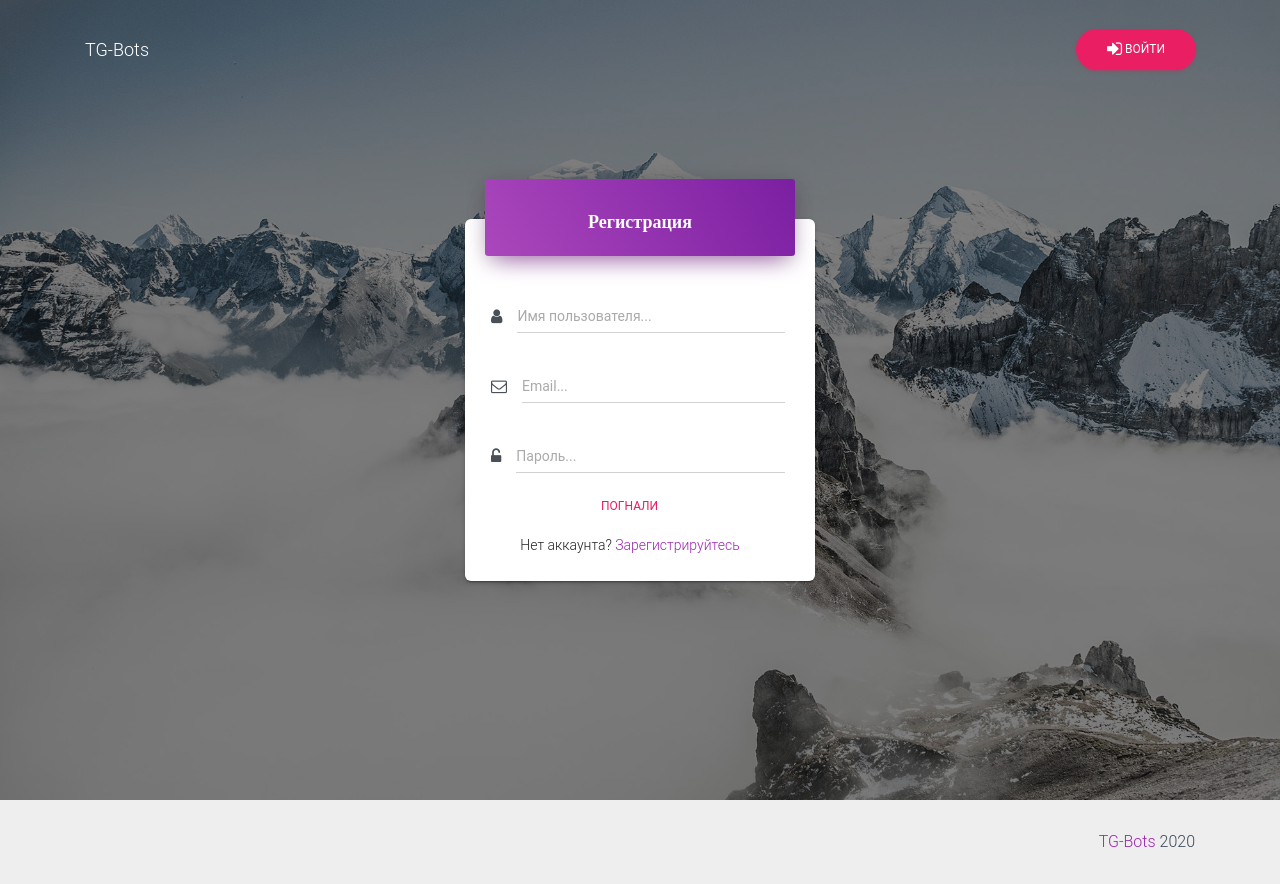
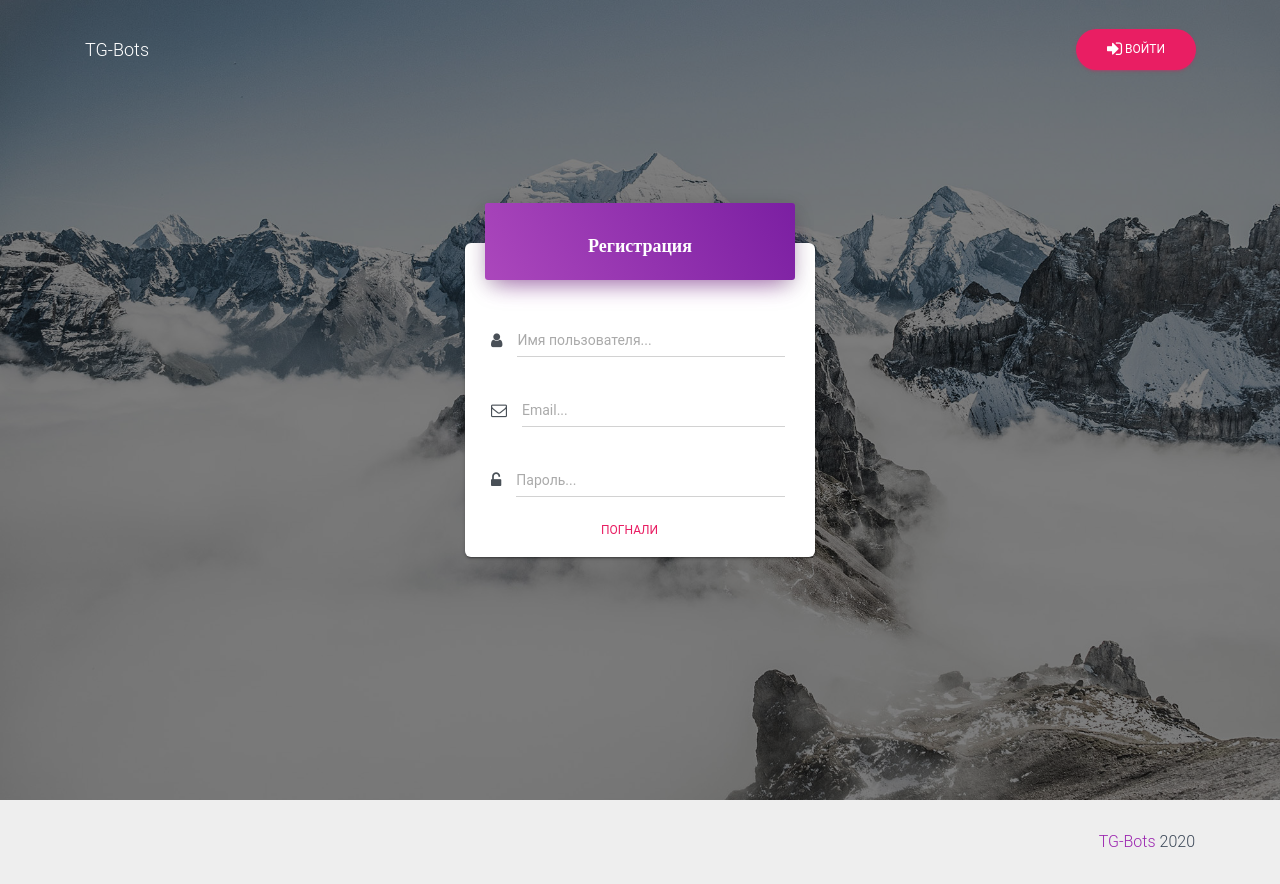
Before and after one commit to sprashivaesh/tg-bots-frontend, a React (Create React App) app: page /sign_up in a window 1280 px wide. Built offline with nearby package versions, Linux system fonts and the light colour scheme.

Commit message:
fix signUp

```diff
--- a/src/pages/SignUp.tsx
+++ b/src/pages/SignUp.tsx
@@ -4,8 +4,6 @@ import * as yup from 'yup'
 import {signUp} from "../state/ducks/user/actions"
 import bg from '../assets/images/bg7.jpg'
 import Form from "../components/Forms/Form";
-import {Link} from "react-router-dom";
-
 
 const SignUp = () => {
   const dispatch = useDispatch();
@@ -17,7 +15,6 @@ const SignUp = () => {
     email: yup.string().email('Укажите валидный email').required('Email не указан'),
     password: yup.string().min(4, 'Минимум 4 символов').max(20, 'Максимум 20 символов').required('Пароль не указан'),
   })
-
 
   const fields: any = [
     {
@@ -52,9 +49,6 @@ const SignUp = () => {
               </div>
               <div className="card-body">
                 <Form submitBtnText="Погнали" validationSchema={validationSchema} onSubmit={onSubmit} fields={fields}/>
-                <div className="text-center mb-4">
-                  Нет аккаунта? <Link to={{pathname: '/sign_up'}}>Зарегистрируйтесь</Link>
-                </div>
               </div>
             </div>
           </div>
```
